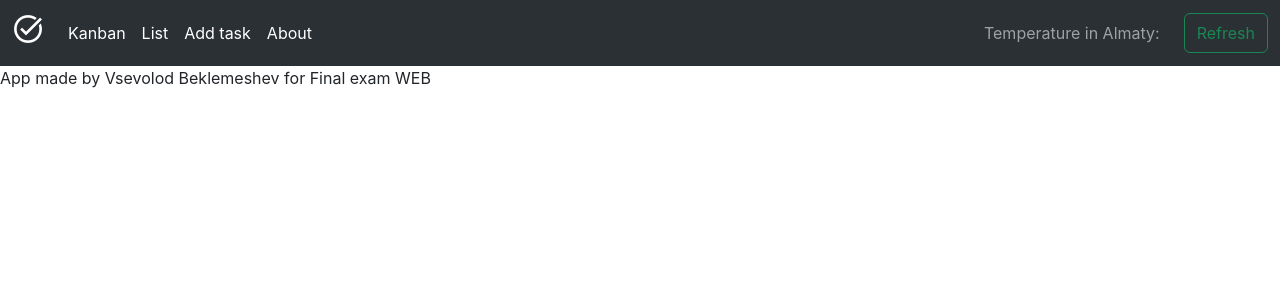
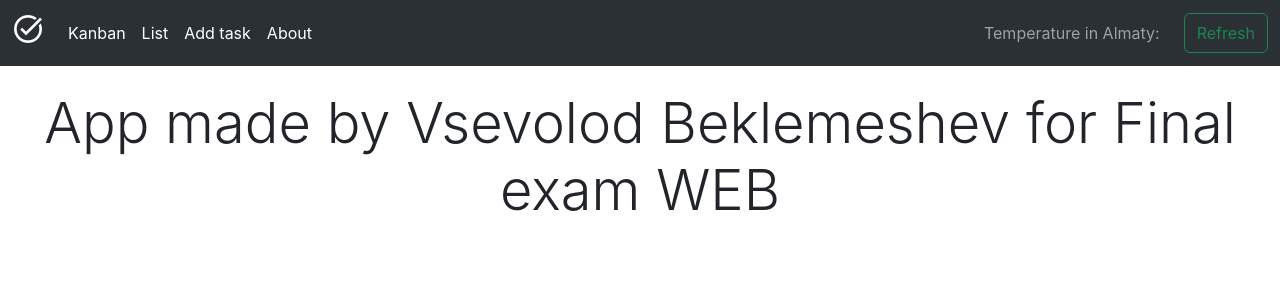
Before and after one commit to Veseha/SimpleTaskManager-React, a React (Create React App) app: page /about in a window 1280 px wide. Shown: the top 300 px of the page. Built offline with nearby package versions, Linux system fonts and the light colour scheme; no server answers.

Commit message:
v0.9.1 - little fix

```diff
--- a/src/components/style/card.css
+++ b/src/components/style/card.css
@@ -52,9 +52,9 @@
 /*}*/
 
 
-/*.container-task{*/
-/*    position: relative;*/
-/*}*/
+.container-task{
+    position: relative;
+}
 
 .two{
     /*width: 270px;*/
@@ -172,7 +172,6 @@
     opacity: 0;
     animation: ani 0.5s forwards;
 }
-
 @keyframes ani {
     0% {opacity: 0;}
     100% {opacity: 1;}
--- a/src/pages/about.jsx
+++ b/src/pages/about.jsx
@@ -3,8 +3,10 @@ import React from 'react';
 const About = () => {
 
     return (
-        <div>
-            App made by Vsevolod Beklemeshev for Final exam WEB
+        <div className='text-center'>
+            <h1 className='display-4 p-4'>
+                App made by Vsevolod Beklemeshev for Final exam WEB
+            </h1>
         </div>
     );
 };
```
